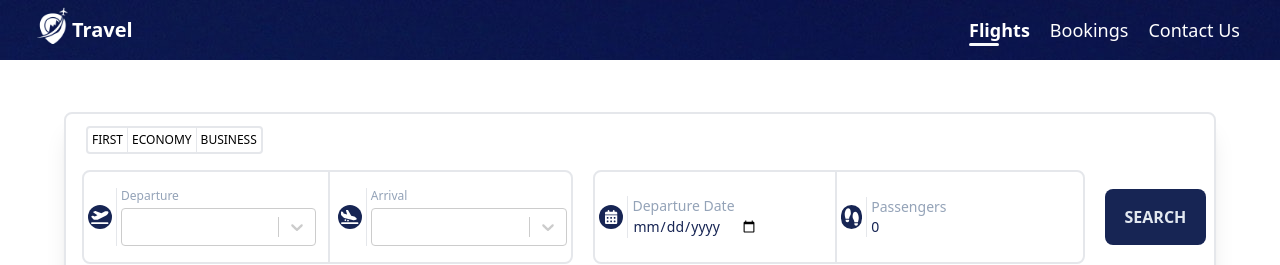
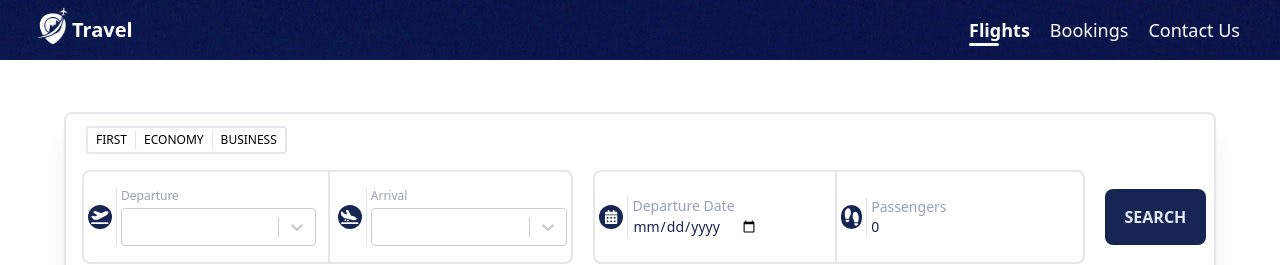
Before and after one commit to dkrest1/flight-search-api, a React (Vite) app in the folder client/: page /flights in a window 1280 px wide. Shown: the top 265 px of the page. Built offline with nearby package versions, Linux system fonts and the light colour scheme.

Commit message:
update: refactored flight class search in flight component

```diff
--- a/client/src/Components/Flights.jsx
+++ b/client/src/Components/Flights.jsx
@@ -10,6 +10,7 @@ import { useSelector } from 'react-redux'
 import Navbar from '../Navbar'
 import PulseLoader from 'react-spinners/PulseLoader'
 import FlightSearchMobile from './FlightSearchMobile'
+import { NavLink } from 'react-router-dom'
 
 export const DropDownSearch =({selectedOption, setSelectedOption, options, setError})=>{
 
@@ -116,6 +117,30 @@ function Flights() {
   const setArrivalError=()=>{
     setErrors((prevValues)=>({...prevValues, arrivalOption:""}))
   }
+  const [classSelected, setClassSelected] = useState(null)
+  const handleOptionclick=(optionClick)=>{
+    setClassSelected(optionClick)
+    console.log(optionClick)
+  }
+  const flightClass=(
+      <div className='flex flex-row items-center divide-x'>
+        <button
+        className={` rounded px-2 py-1 text-xs ${classSelected==='first' ? 'bg-blue-900 text-white' : ' text-black'}`}
+        onClick={()=>handleOptionclick('first')}
+        >FIRST
+        </button>
+        <button
+        className={` rounded px-2 py-1 text-xs ${classSelected==='economy' ? 'bg-blue-900 text-white text-sm' : ' text-black'}`}
+        onClick={()=>handleOptionclick('economy')}
+        >ECONOMY
+        </button>
+        <button
+        className={` rounded px-2 py-1 text-xs ${classSelected==='business' ? 'bg-blue-900 text-white text-sm' : ' text-black'}`}
+        onClick={()=>handleOptionclick('business')}
+        >BUSINESS
+        </button>
+      </div>
+    )
 
   return (
     <>
@@ -126,9 +151,7 @@ function Flights() {
       <div className='hidden w-[100%] h-full md:flex flex-col items-center mt-3 bg-white'>
         <div className='w-[90%] flex flex-col rounded-lg shadow-xl h- pb-10 px-2 mt-10 border-2 '>
           <div className='flex flex-row divide-x text-xs rounded border-2 w-fit mt-3 mx-3'>
-            <button className='p-1'>FIRST</button>
-            <button className='p-1'>ECONOMY</button>
-            <button className='p-1'>BUSINESS</button>
+            {flightClass}
           </div>
           <div className='w-[100%]' >
             <form onSubmit={handleSearchFlight} className='flex flex-row mt-4 gap-5 mx-2 w-[100%]'>
@@ -276,7 +299,7 @@ function Flights() {
         </div>
       </div>
     </>
-  )
+   )
 }
 
 export default Flights
--- a/client/src/Components/Home.jsx
+++ b/client/src/Components/Home.jsx
@@ -12,6 +12,7 @@ import Footer from './Footer'
 import { accesstoken } from './redux/tokenSlice'
 import { useSelector } from 'react-redux'
 import FlightSearchMobile from './FlightSearchMobile'
+import { Link } from 'react-router-dom'
 
 const Home = () => {
   const token = useSelector(accesstoken)
@@ -38,7 +39,7 @@ const Home = () => {
             <p>tickets easily and explore your dream destination.</p>
           </div>
           <div>
-            <button className='text-white text-2xl font-medium mt-6 px-9 rounded-md bg-blue-950 py-2'>Book Now
+            <button className='text-white text-2xl font-medium mt-6 px-9 rounded-md bg-blue-950 py-2'> <Link to='/flights'>Book Now</Link>
             </button>
           </div>
         </div>
```
